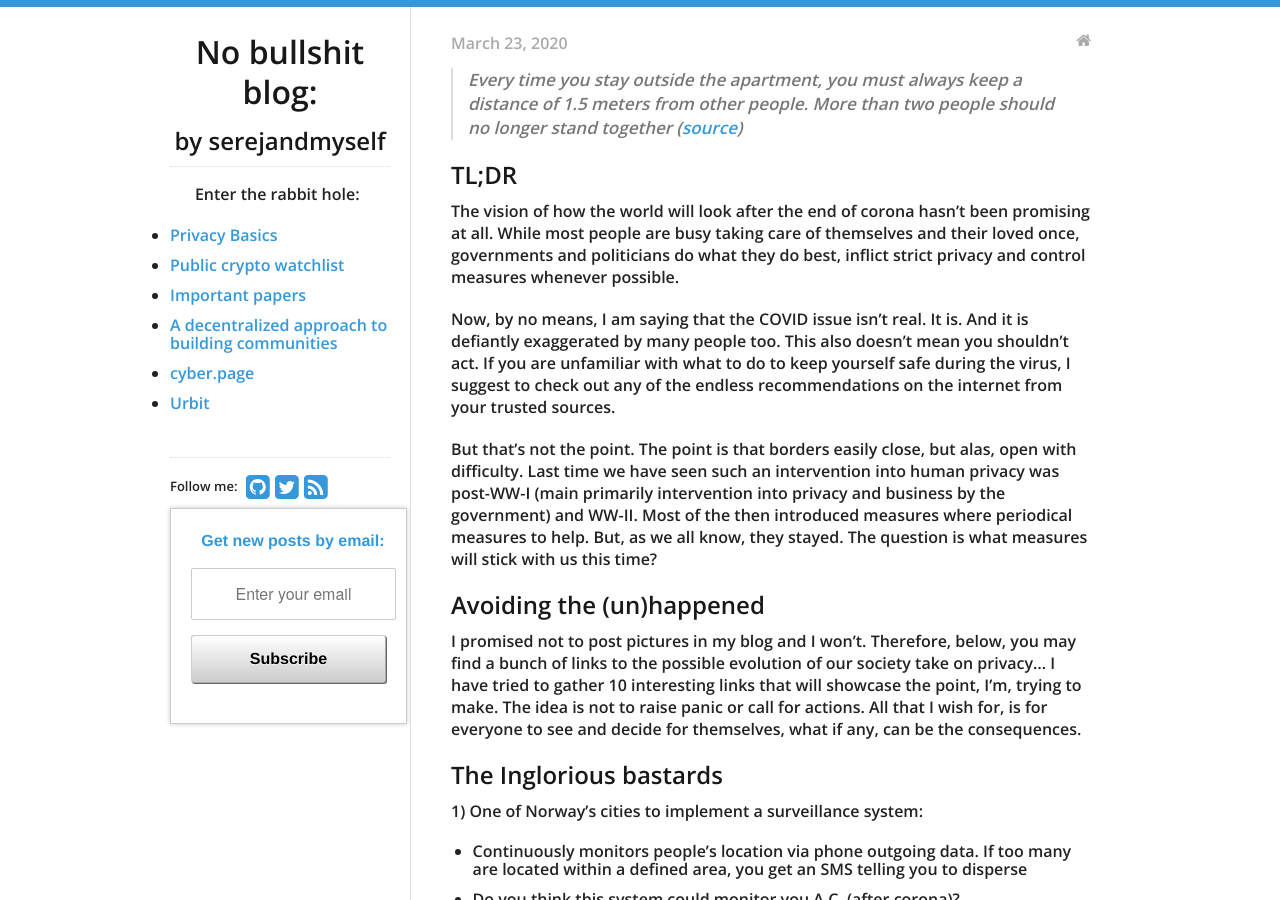
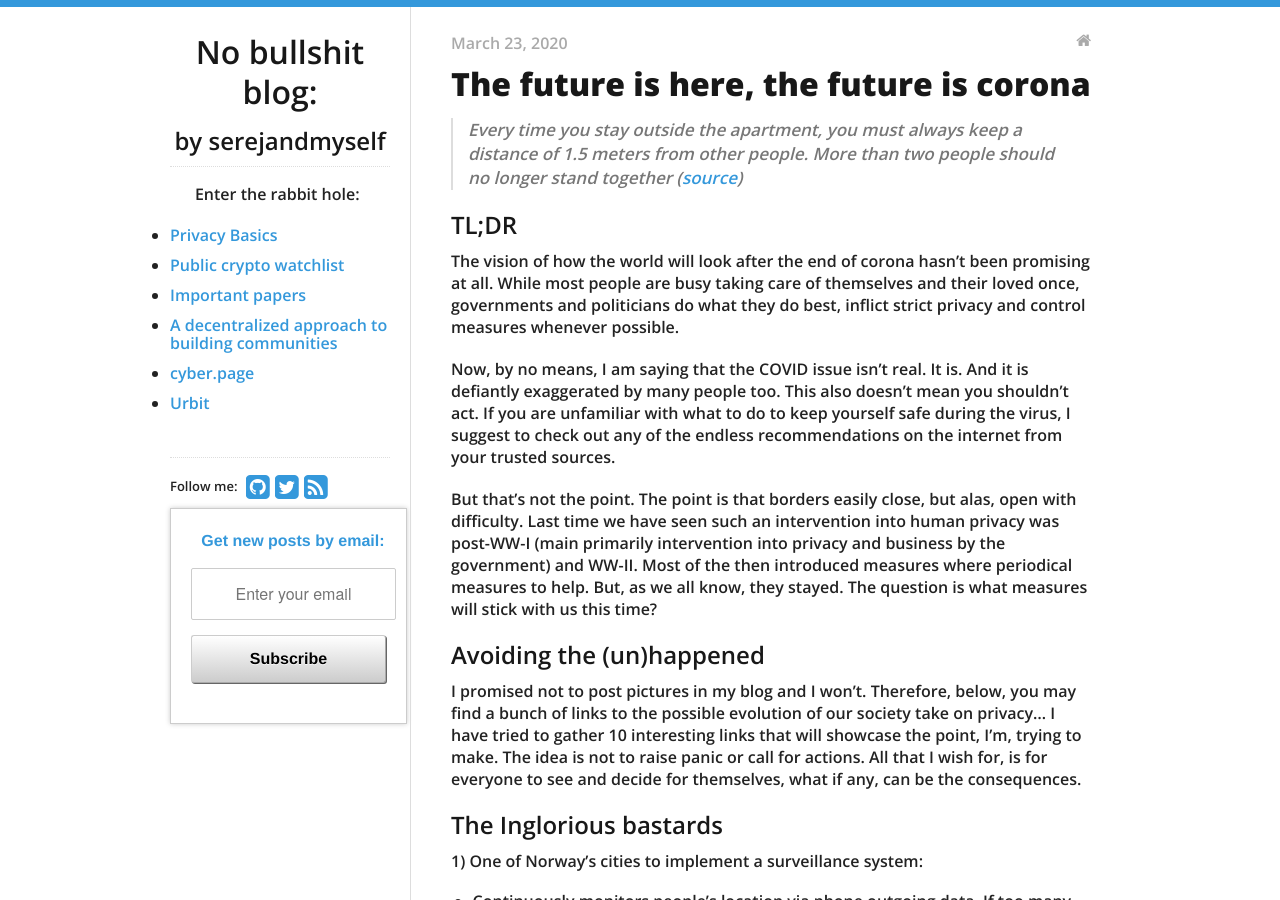
Before and after one commit to serejandmyself/serejandmyself.github.io, a Jekyll site: the page built from _posts/2020-03-23-future.md, in a window 1280 px wide and 900 px high. Built offline with Jekyll 4.4.1, drawn with Linux system fonts in a browser that asks for light colours; our own code applies the rules of GitHub Pages for plain Markdown files.

Commit message:
Update 2020-03-23-future.md

```diff
--- a/_posts/2020-03-23-future.md
+++ b/_posts/2020-03-23-future.md
@@ -1,6 +1,6 @@
 ---
 layout: post
-title: The future that we deserve: corona version
+title: The future is here, the future is corona
 categories:
 - blog
 ---
```
